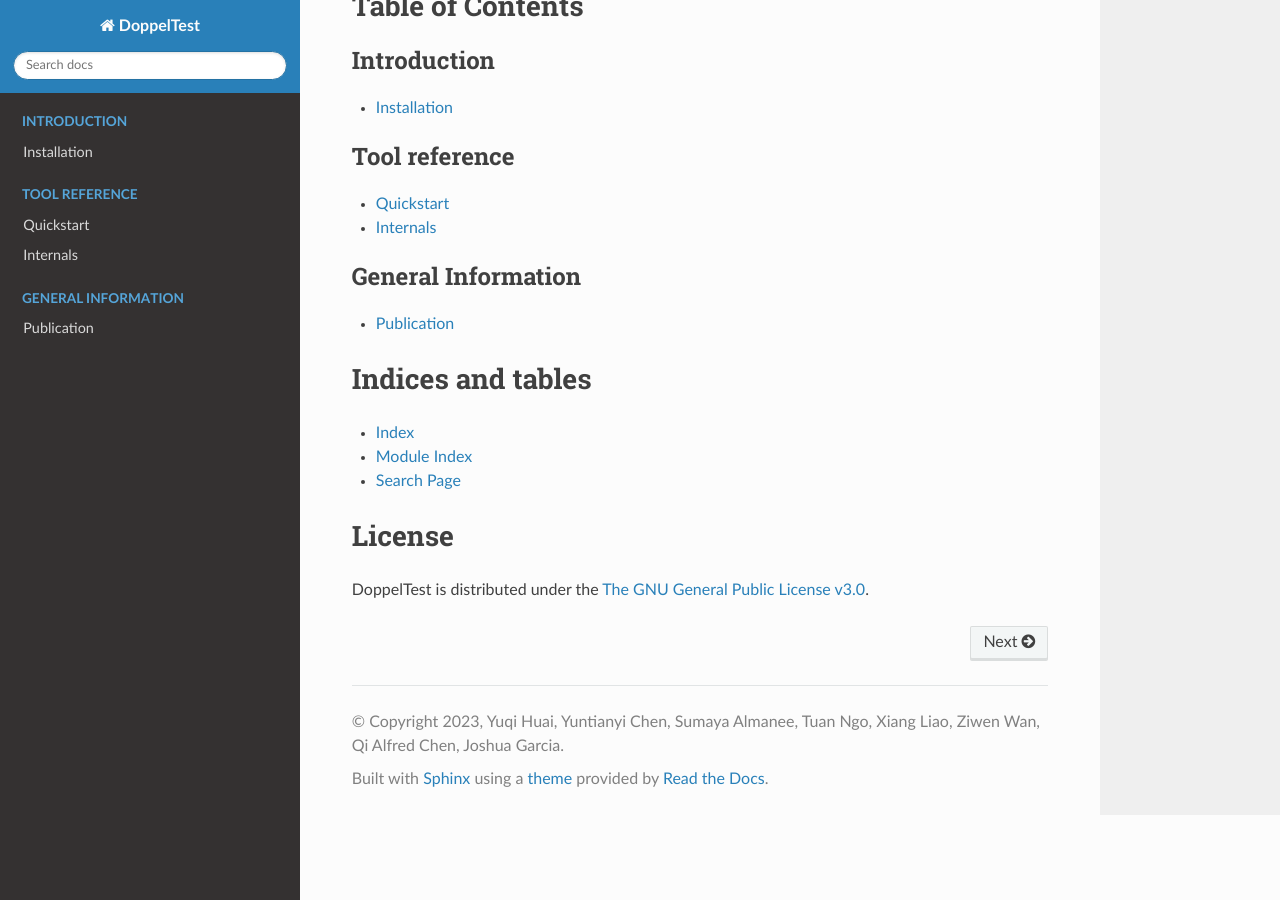
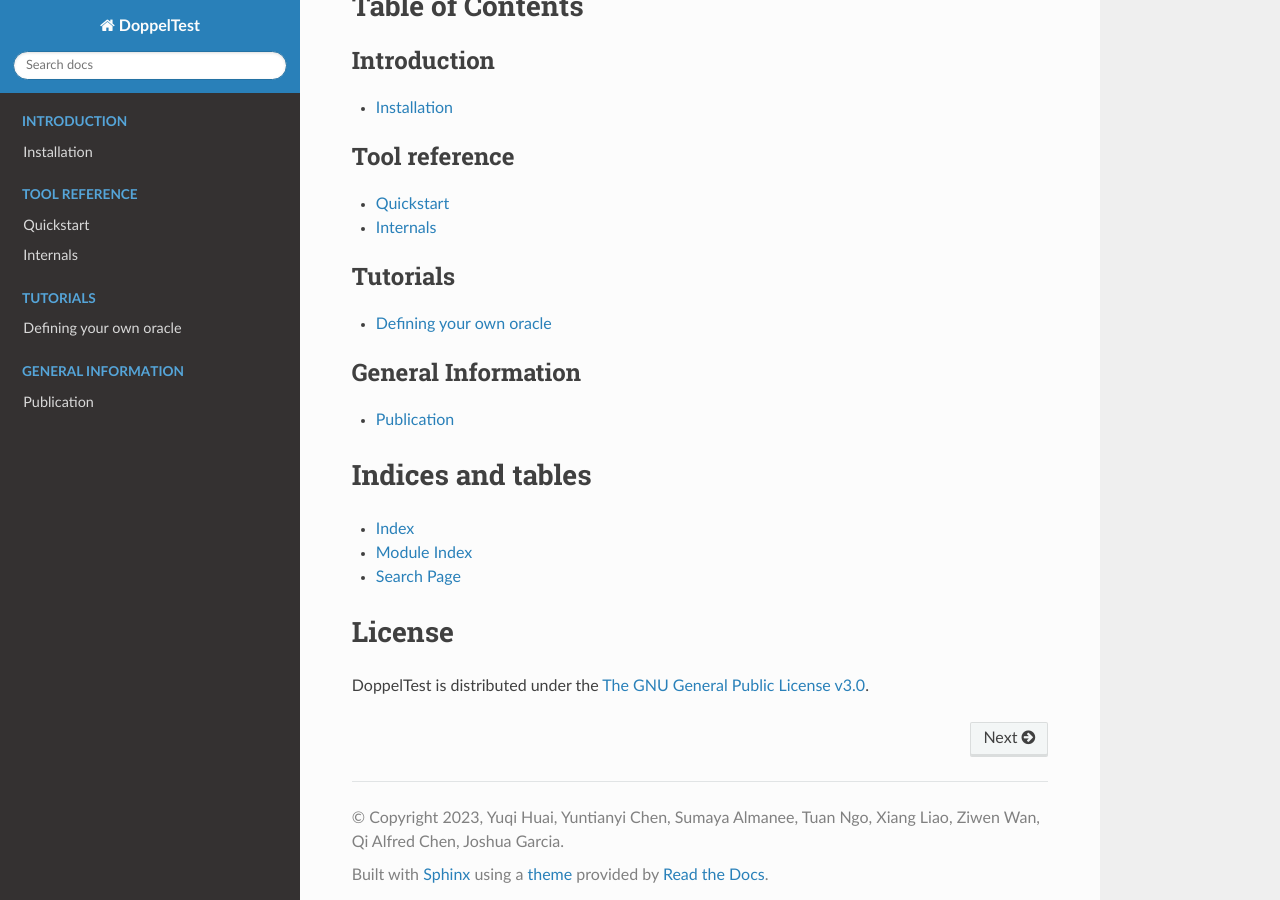
Before and after one commit to Software-Aurora-Lab/DoppelTest, a Sphinx documentation site: the page built from docs/source/index.rst, in a window 1280 px wide and 900 px high, scrolled down 1005 px. Built offline with Sphinx 7.4.7 and the Read the Docs theme 2.0.0, drawn with Linux system fonts in a browser that asks for light colours.

Commit message:
added Tutorials/new_oracle

```diff
--- a/docs/source/index.rst
+++ b/docs/source/index.rst
@@ -48,6 +48,11 @@ Table of Contents
    quickstart
    internals
 
+.. toctree::
+   :maxdepth: 1
+   :caption: Tutorials
+
+   tutorials/new_oracle
 
 .. toctree::
    :maxdepth: 1
--- /dev/null
+++ b/docs/source/tutorials/new_oracle.rst
@@ -0,0 +1,2 @@
+Defining your own oracle
+========================
```
